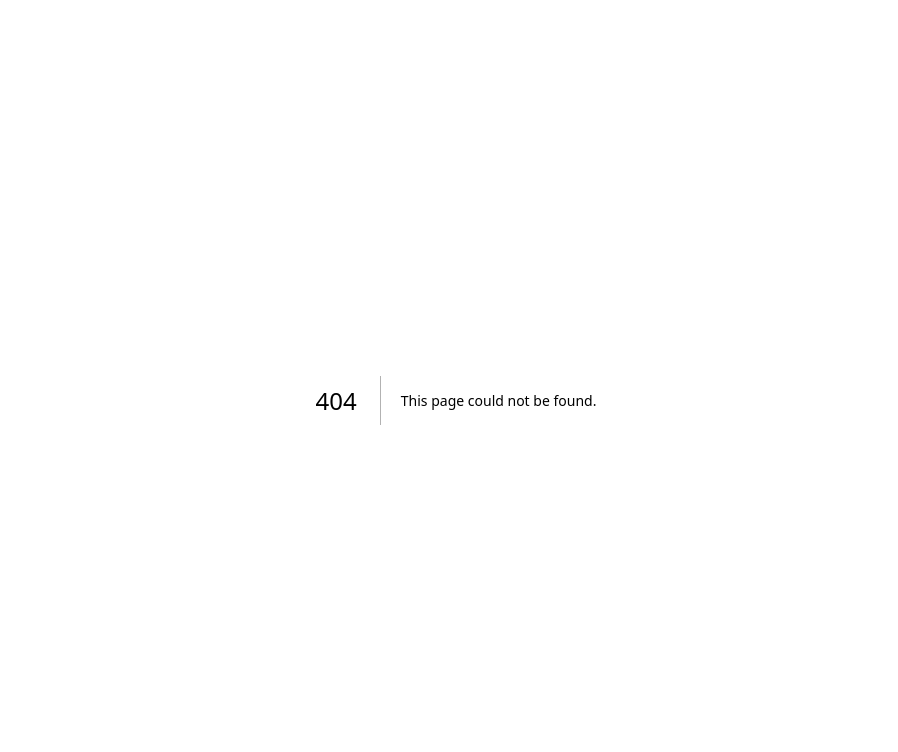
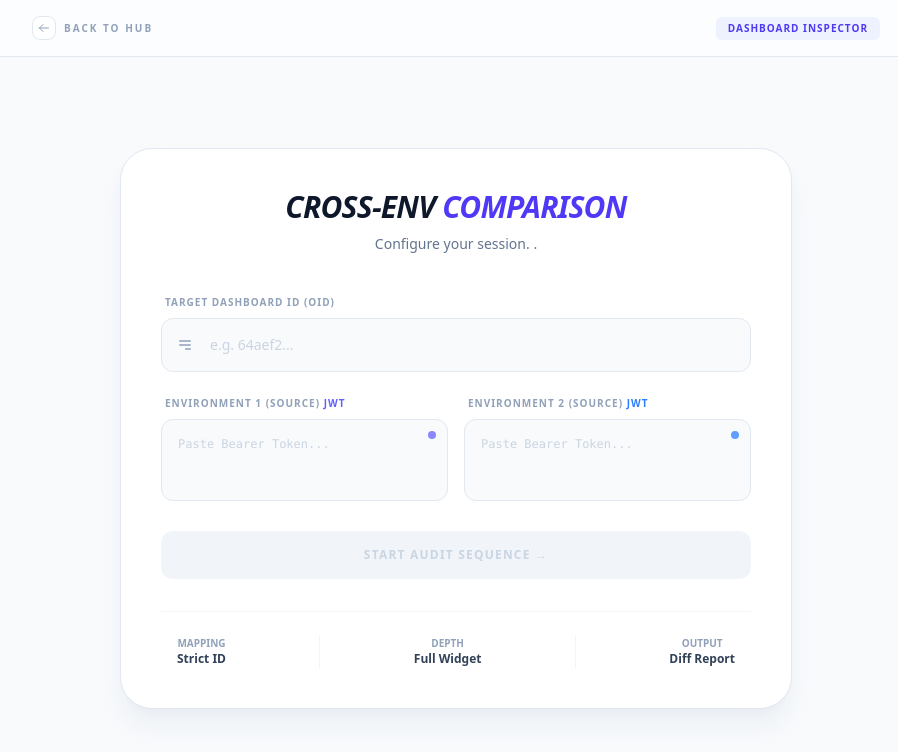
Before and after one commit to buddha2042/qa_automation, a Next.js app: page /dashboard in a window 1280 px wide. Before the commit this address had no page. Shown: the top 752 px of the page, without its empty margins (184-1082 px from the left). Built offline with nearby package versions, Linux system fonts and the light colour scheme.

Commit message:
added inspector dashboard page

```diff
--- /dev/null
+++ b/src/app/dashboard/page.tsx
@@ -0,0 +1,214 @@
+'use client';
+
+import { useState } from 'react';
+import { useRouter } from 'next/navigation';
+
+export default function DashboardWelcomePage() {
+  const router = useRouter();
+
+  // State
+  const [formData, setFormData] = useState({
+    oid: '',
+    jwt1: '',
+    jwt2: ''
+  });
+
+  const [isLoading, setIsLoading] = useState(false);
+
+  // Handle input changes
+  const handleChange = (e) => {
+    const { name, value } = e.target;
+    setFormData(prev => ({
+      ...prev,
+      [name]: value
+    }));
+  };
+
+  const handleStart = (e) => {
+    e.preventDefault();
+    if (!formData.oid || !formData.jwt1 || !formData.jwt2) return;
+
+    setIsLoading(true);
+
+    // Store tokens in LocalStorage to keep URL clean and avoid length limits
+    // In a real app, you might use a secure context or HttpOnly cookies
+    localStorage.setItem('dxc_qa_jwt_env1', formData.jwt1);
+    localStorage.setItem('dxc_qa_jwt_env2', formData.jwt2);
+
+    setTimeout(() => {
+      // Navigate to the scan page with just the OID in the URL
+      router.push(`/dashboard/scan?oid=${formData.oid}`);
+    }, 800);
+  };
+
+  // Helper to check if form is valid
+  const isValid = formData.oid.length > 5 && formData.jwt1.length > 20 && formData.jwt2.length > 20;
+
+  return (
+    <div className="min-h-screen bg-[#f8fafc] text-slate-900 font-sans flex flex-col relative overflow-hidden">
+
+      {/* --- Background Effects --- */}
+      <div className="absolute top-0 left-0 w-full h-full overflow-hidden -z-10 pointer-events-none">
+        <div className="absolute top-[-10%] left-[20%] w-[50%] h-[50%] bg-indigo-50/60 blur-[120px] rounded-full" />
+        <div className="absolute bottom-[-10%] right-[10%] w-[40%] h-[40%] bg-blue-50/60 blur-[100px] rounded-full" />
+      </div>
+
+      {/* --- Nav --- */}
+      <nav className="w-full border-b border-slate-200 bg-white/60 backdrop-blur-md sticky top-0 z-50">
+        <div className="max-w-4xl mx-auto px-6 py-4 flex justify-between items-center">
+          <div
+            onClick={() => router.push('/')}
+            className="cursor-pointer hover:opacity-70 transition-opacity flex items-center gap-2 group"
+          >
+            <div className="w-6 h-6 rounded-lg bg-white border border-slate-200 flex items-center justify-center group-hover:border-slate-400">
+              <svg className="w-3 h-3 text-slate-400 group-hover:text-slate-600" fill="none" viewBox="0 0 24 24" stroke="currentColor">
+                <path strokeLinecap="round" strokeLinejoin="round" strokeWidth={2} d="M10 19l-7-7m0 0l7-7m-7 7h18" />
+              </svg>
+            </div>
+            <span className="text-[10px] font-black uppercase tracking-[0.2em] text-slate-400 group-hover:text-slate-600">Back to Hub</span>
+          </div>
+          <div className="text-[10px] font-bold text-indigo-600 uppercase tracking-widest bg-indigo-50 px-3 py-1 rounded-md">
+            Dashboard Inspector
+          </div>
+        </div>
+      </nav>
+
+      {/* --- Main Form Area --- */}
+      <main className="flex-grow flex flex-col items-center justify-center px-6 py-12">
+
+        <div className="w-full max-w-2xl bg-white border border-slate-200 rounded-[32px] shadow-xl shadow-slate-200/50 p-8 md:p-10 relative overflow-hidden">
+
+          {/* Header */}
+          <div className="text-center mb-10">
+            <h1 className="text-2xl md:text-3xl font-black text-slate-900 mb-2 uppercase italic tracking-tight">
+              Cross-Env <span className="text-indigo-600">Comparison</span>
+            </h1>
+            <p className="text-slate-500 text-sm font-medium max-w-md mx-auto leading-relaxed">
+              Configure your session. .
+            </p>
+          </div>
+
+          <form onSubmit={handleStart} className="space-y-6">
+
+            {/* 1. Dashboard ID */}
+            <div>
+              <label className="block text-[10px] font-bold text-slate-400 uppercase tracking-widest mb-2 ml-1">
+                Target Dashboard ID (OID)
+              </label>
+              <div className="relative group">
+                <div className="absolute left-4 top-1/2 -translate-y-1/2 text-slate-400">
+                  <svg className="w-4 h-4" fill="none" viewBox="0 0 24 24" stroke="currentColor">
+                    <path strokeLinecap="round" strokeLinejoin="round" strokeWidth={2} d="M4 6h16M4 12h16m-7 6h7" />
+                  </svg>
+                </div>
+                <input
+                  type="text"
+                  name="oid"
+                  value={formData.oid}
+                  onChange={handleChange}
+                  placeholder="e.g. 64aef2..."
+                  className="w-full bg-slate-50 border border-slate-200 text-slate-900 text-sm font-bold rounded-xl pl-12 pr-4 py-4 outline-none focus:border-indigo-500 focus:ring-4 focus:ring-indigo-50 transition-all placeholder:text-slate-300 placeholder:font-normal"
+                />
+              </div>
+            </div>
+
+            {/* Split Grid for Tokens */}
+            <div className="grid grid-cols-1 md:grid-cols-2 gap-4">
+
+              {/* 2. Environment 1 Token */}
+              <div>
+                <label className="block text-[10px] font-bold text-slate-400 uppercase tracking-widest mb-2 ml-1">
+                  Environment 1 (Source) <span className="text-indigo-500">JWT</span>
+                </label>
+                <div className="relative">
+                  <textarea
+                    name="jwt1"
+                    value={formData.jwt1}
+                    onChange={handleChange}
+                    rows={3}
+                    placeholder="Paste Bearer Token..."
+                    className="w-full bg-slate-50 border border-slate-200 text-xs font-mono text-slate-600 rounded-xl p-4 outline-none focus:border-indigo-500 focus:ring-4 focus:ring-indigo-50 transition-all resize-none placeholder:text-slate-300"
+                  />
+                  <div className="absolute right-3 top-3">
+                     <div className="w-2 h-2 rounded-full bg-indigo-500 animate-pulse"></div>
+                  </div>
+                </div>
+              </div>
+
+              {/* 3. Environment 2 Token */}
+              <div>
+                <label className="block text-[10px] font-bold text-slate-400 uppercase tracking-widest mb-2 ml-1">
+                  Environment 2 (Source) <span className="text-blue-500">JWT</span>
+                </label>
+                <div className="relative">
+                  <textarea
+                    name="jwt2"
+                    value={formData.jwt2}
+                    onChange={handleChange}
+                    rows={3}
+                    placeholder="Paste Bearer Token..."
+                    className="w-full bg-slate-50 border border-slate-200 text-xs font-mono text-slate-600 rounded-xl p-4 outline-none focus:border-blue-500 focus:ring-4 focus:ring-blue-50 transition-all resize-none placeholder:text-slate-300"
+                  />
+                   <div className="absolute right-3 top-3">
+                     <div className="w-2 h-2 rounded-full bg-blue-500 animate-pulse"></div>
+                  </div>
+                </div>
+              </div>
+
+            </div>
+
+            {/* Submit Button */}
+            <button
+              type="submit"
+              disabled={!isValid || isLoading}
+              className={`w-full py-4 rounded-xl font-bold text-xs uppercase tracking-widest shadow-lg transition-all flex items-center justify-center gap-2 mt-4
+                ${!isValid
+                  ? 'bg-slate-100 text-slate-300 cursor-not-allowed shadow-none'
+                  : 'bg-indigo-600 text-white hover:bg-indigo-700 hover:shadow-indigo-200 active:scale-95'}
+              `}
+            >
+              {isLoading ? (
+                <>
+                  <svg className="animate-spin h-4 w-4 text-white" xmlns="http://www.w3.org/2000/svg" fill="none" viewBox="0 0 24 24">
+                    <circle className="opacity-25" cx="12" cy="12" r="10" stroke="currentColor" strokeWidth="4"></circle>
+                    <path className="opacity-75" fill="currentColor" d="M4 12a8 8 0 018-8V0C5.373 0 0 5.373 0 12h4zm2 5.291A7.962 7.962 0 014 12H0c0 3.042 1.135 5.824 3 7.938l3-2.647z"></path>
+                  </svg>
+                  Authenticating...
+                </>
+              ) : (
+                <>
+                  Start Audit Sequence →
+                </>
+              )}
+            </button>
+          </form>
+
+          {/* Quick Info Grid */}
+          <div className="mt-8 pt-6 border-t border-slate-100 flex justify-between px-4">
+             <div className="text-center">
+                <p className="text-[10px] text-slate-400 font-bold uppercase">Mapping</p>
+                <p className="text-xs font-black text-slate-700">Strict ID</p>
+             </div>
+             <div className="w-px h-8 bg-slate-100"></div>
+             <div className="text-center">
+                <p className="text-[10px] text-slate-400 font-bold uppercase">Depth</p>
+                <p className="text-xs font-black text-slate-700">Full Widget</p>
+             </div>
+             <div className="w-px h-8 bg-slate-100"></div>
+             <div className="text-center">
+                <p className="text-[10px] text-slate-400 font-bold uppercase">Output</p>
+                <p className="text-xs font-black text-slate-700">Diff Report</p>
+             </div>
+          </div>
+
+        </div>
+      </main>
+
+
+      <style jsx global>{`
+        @import url('https://fonts.googleapis.com/css2?family=Inter:wght@400;500;600;700;900&display=swap');
+        body { font-family: 'Inter', sans-serif; background-color: #f8fafc; }
+      `}</style>
+    </div>
+  );
+}
```
